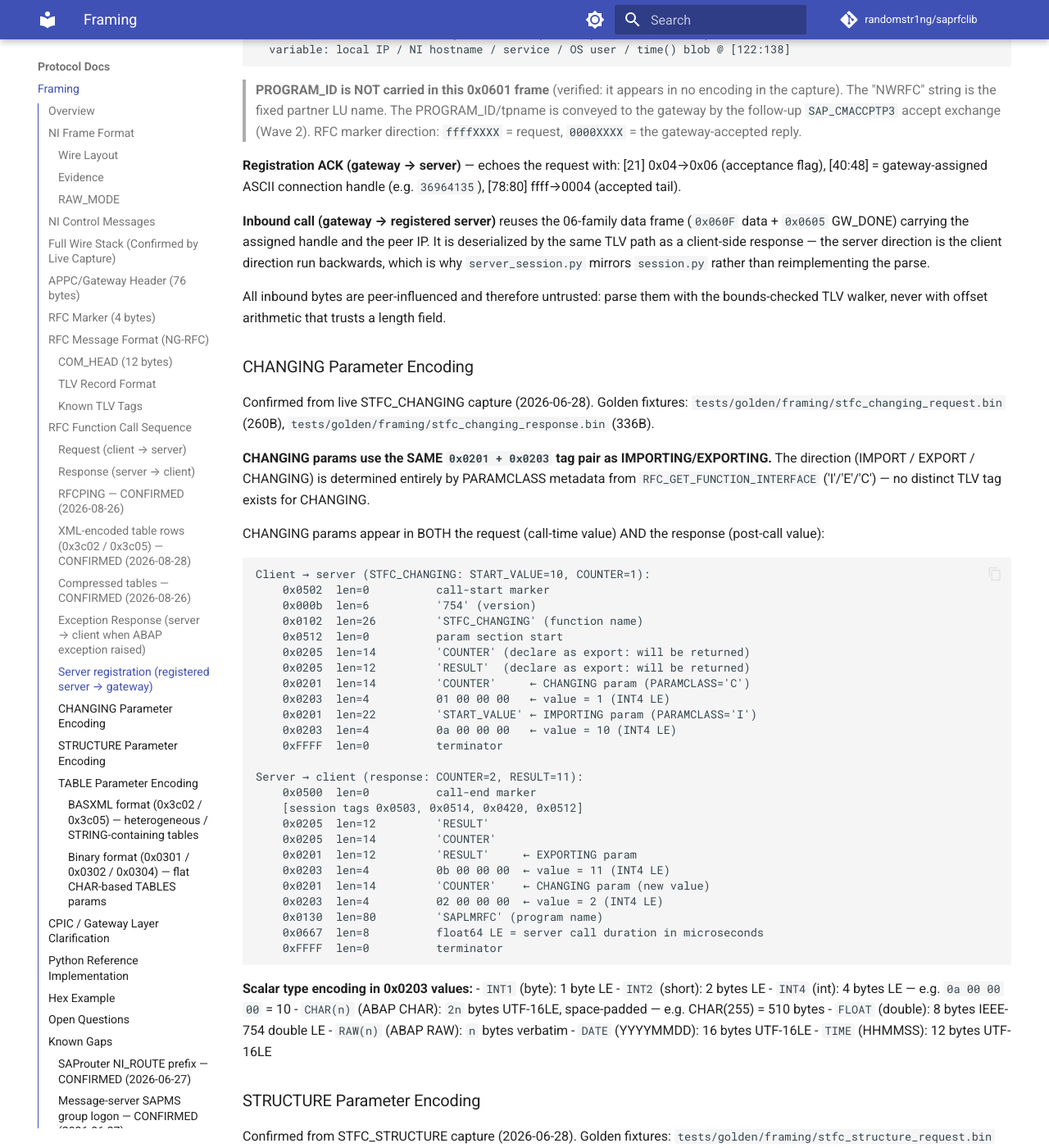
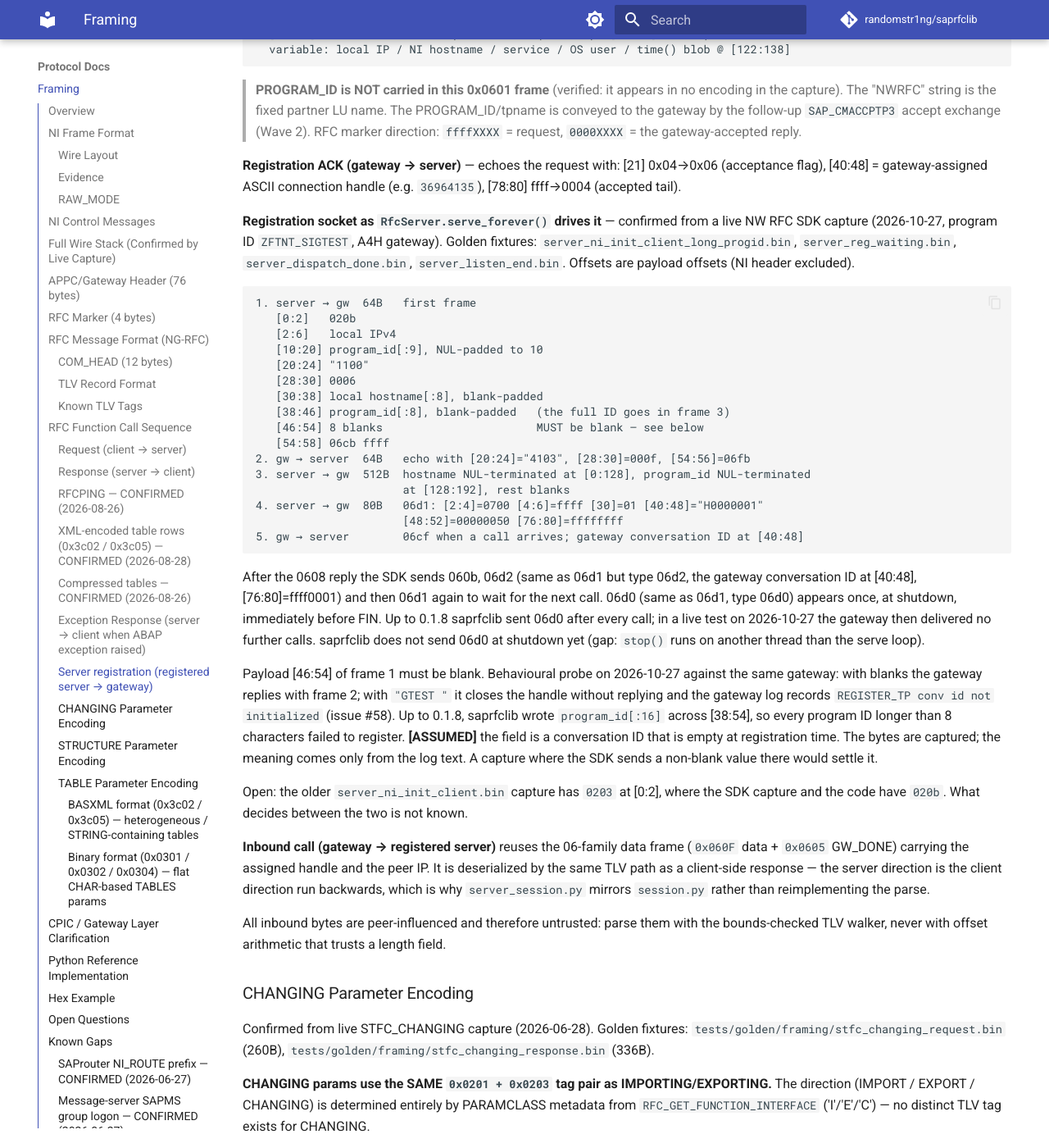
Before and after one commit to randomstr1ng/saprfclib, an MkDocs documentation site: the page built from docs/protocol/framing.md, in a window 1280 px wide and 1400 px high, scrolled down 12160 px. Shown: the whole window at 82% size. Built offline with MkDocs 1.6.1 and Material for MkDocs 9.7.7, drawn with Linux system fonts in a browser that asks for light colours; comment, search, counter and statistics services are not loaded.

Commit message:
fix: RFC server registration and multi-call listen (#58)
The first frame on the registration socket wrote program_id[:16] across
payload[38:54]. The NW RFC SDK writes program_id[:8] and 8 blanks; any
non-blank byte in [46:54] makes the gateway close the handle with
"REGISTER_TP conv id not initialized", so every program ID over 8
characters failed with EOFError. Its process-name field is now
NUL-padded, as both captures show.

After each reply the server sent 06d0, which the SDK sends only at
shutdown; the gateway then delivered no further calls. It now sends
06d1, as the SDK does. 06d1/06d2 also carried 0x01 at byte 30 (was 39)
and the conversation ID "H0000001" (was "\x00H000001").

Evidence:
- NW RFC SDK capture rfc_typeT-registered_server.pcap (2026-10-27),
  committed as golden fixtures server_ni_init_client_long_progid,
  server_reg_waiting, server_dispatch_done, server_listen_end
  (hostname/IP scrubbed, length preserved).
- Behavioural probe against the A4H gateway: blank [46:54] gets the
  64B reply, "GTEST   " gets the handle closed.
- Live test: program ID ZFTNT_SIGTEST registered, served an SM59
  connection test and two STFC_CONNECTION calls on one registration.

[ASSUMED] payload[46:54] is a conversation ID empty at registration;
the bytes are captured, the meaning is inferred from the gateway log.
06d0 is not sent at shutdown yet.

````diff
--- a/docs/protocol/framing.md
+++ b/docs/protocol/framing.md
@@ -575,6 +575,50 @@ NI header (4B) + GW header (0x0601 GW_CONNECT)
 **Registration ACK (gateway → server)** — echoes the request with: [21] 0x04→0x06
 (acceptance flag), [40:48] = gateway-assigned ASCII connection handle (e.g.
 `36964135`), [78:80] ffff→0004 (accepted tail).
+
+**Registration socket as `RfcServer.serve_forever()` drives it** — confirmed from a live
+NW RFC SDK capture (2026-10-27, program ID `ZFTNT_SIGTEST`, A4H gateway). Golden fixtures:
+`server_ni_init_client_long_progid.bin`, `server_reg_waiting.bin`,
+`server_dispatch_done.bin`, `server_listen_end.bin`. Offsets are payload offsets (NI header
+excluded).
+
+```
+1. server → gw  64B   first frame
+   [0:2]   020b
+   [2:6]   local IPv4
+   [10:20] program_id[:9], NUL-padded to 10
+   [20:24] "1100"
+   [28:30] 0006
+   [30:38] local hostname[:8], blank-padded
+   [38:46] program_id[:8], blank-padded   (the full ID goes in frame 3)
+   [46:54] 8 blanks                       MUST be blank — see below
+   [54:58] 06cb ffff
+2. gw → server  64B   echo with [20:24]="4103", [28:30]=000f, [54:56]=06fb
+3. server → gw  512B  hostname NUL-terminated at [0:128], program_id NUL-terminated
+                      at [128:192], rest blanks
+4. server → gw  80B   06d1: [2:4]=0700 [4:6]=ffff [30]=01 [40:48]="H0000001"
+                      [48:52]=00000050 [76:80]=ffffffff
+5. gw → server        06cf when a call arrives; gateway conversation ID at [40:48]
+```
+
+After the 0608 reply the SDK sends 060b, 06d2 (same as 06d1 but type 06d2, the gateway
+conversation ID at [40:48], [76:80]=ffff0001) and then 06d1 again to wait for the next call.
+06d0 (same as 06d1, type 06d0) appears once, at shutdown, immediately before FIN. Up to
+0.1.8 saprfclib sent 06d0 after every call; in a live test on 2026-10-27 the gateway then
+delivered no further calls. saprfclib does not send 06d0 at shutdown yet (gap: `stop()`
+runs on another thread than the serve loop).
+
+Payload [46:54] of frame 1 must be blank. Behavioural probe on 2026-10-27 against the same
+gateway: with blanks the gateway replies with frame 2; with `"GTEST   "` it closes the
+handle without replying and the gateway log records `REGISTER_TP conv id not initialized`
+(issue #58). Up to 0.1.8, saprfclib wrote `program_id[:16]` across [38:54], so every
+program ID longer than 8 characters failed to register. **[ASSUMED]** the field is a
+conversation ID that is empty at registration time. The bytes are captured; the meaning
+comes only from the log text. A capture where the SDK sends a non-blank value there would
+settle it.
+
+Open: the older `server_ni_init_client.bin` capture has `0203` at [0:2], where the SDK
+capture and the code have `020b`. What decides between the two is not known.
 
 **Inbound call (gateway → registered server)** reuses the 06-family data frame
 (`0x060F` data + `0x0605` GW_DONE) carrying the assigned handle and the peer IP. It is
````
Also changed, not shown: CHANGELOG.md (+17 -0 lines), 10 other files.
